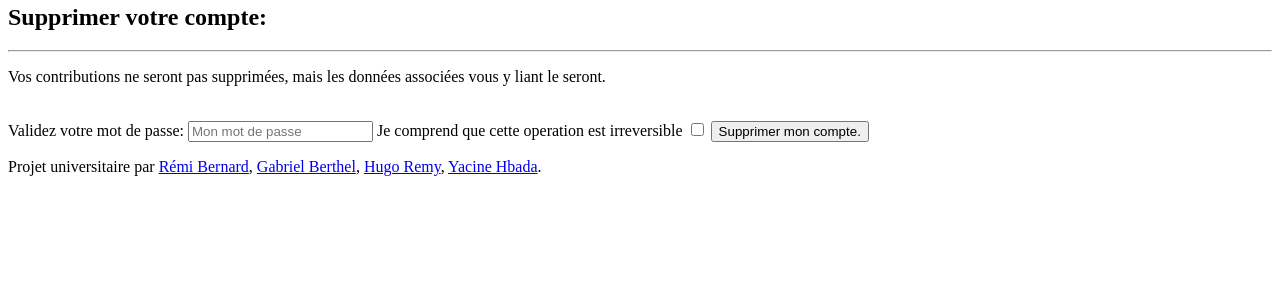
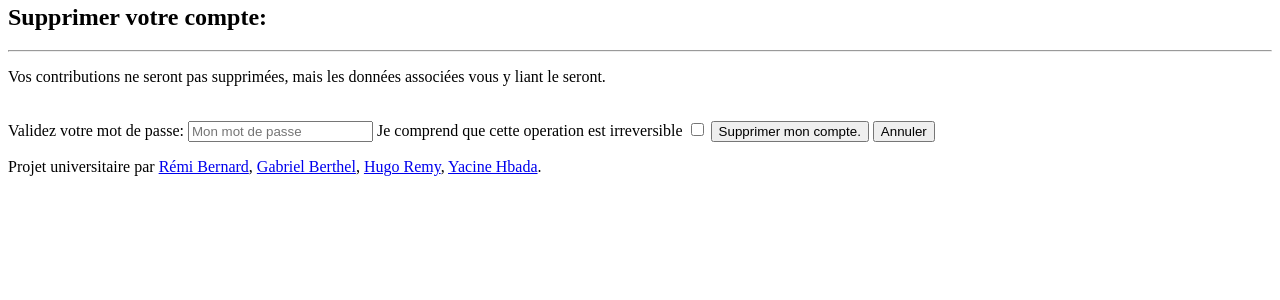
Before and after one commit to remib18/webtoon-like, a PHP site: template site-php/src/pages/php/deleteAccount.php in a window 1280 px wide. Shown: the part 65-365 px from the top of the page. Run offline with PHP 8.4, Linux system fonts and the light colour scheme; the template is opened without the code that fills it, so the values that code supplies are empty.

Commit message:
Added cancel buttons

```diff
--- a/site-php/src/pages/php/changePassword.php
+++ b/site-php/src/pages/php/changePassword.php
@@ -22,6 +22,7 @@
         </label>
 
         <input type="submit" value="Changer de mot de passe">
+        <button type="button" onclick="window.location.href='/user';">Annuler</button>
     </form>
 
 </section>
--- a/site-php/src/pages/php/deleteAccount.php
+++ b/site-php/src/pages/php/deleteAccount.php
@@ -22,6 +22,7 @@
         </label>
 
         <input type="submit" value="Supprimer mon compte." class="danger">
+        <button type="button" id="boutonAnnuler" onclick="window.location.href='/user';">Annuler</button>
     </form>
 
 </section>
```
